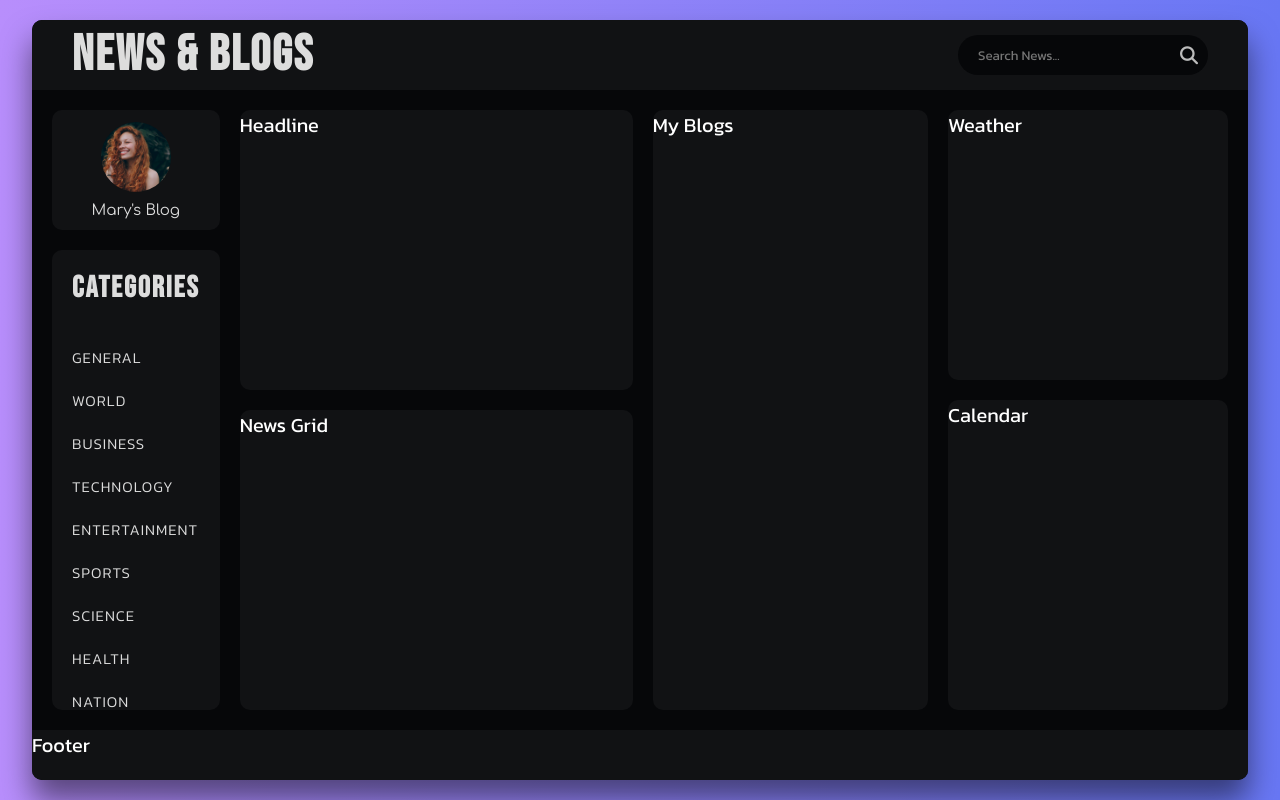
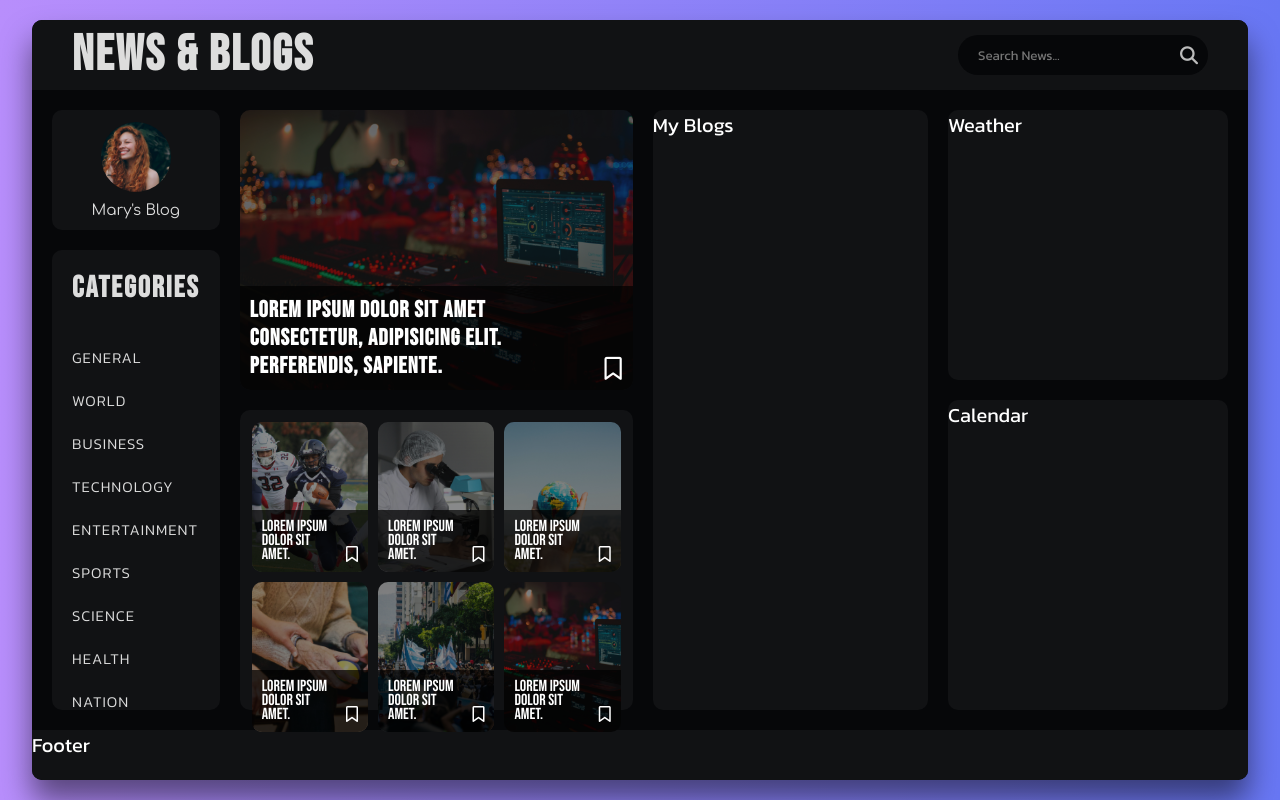
Before and after one commit to Emmanuel-Johnson/react-blog-app, a React (Vite) app in the folder news-blogs-app/: page / in a window 1280 px wide. Built offline with nearby package versions, Linux system fonts and the light colour scheme.

Commit message:
Customizing News Content

```diff
--- a/news-blogs-app/src/Components/News.css
+++ b/news-blogs-app/src/Components/News.css
@@ -154,6 +154,36 @@
   background-color: #111214;
   border-radius: 1rem;
   margin-bottom: 2rem;
+  position: relative;
+}
+
+.headline-title {
+  width: 100%;
+  position: absolute;
+  bottom: 0;
+  left: 0;
+  padding: 1rem 4rem 1rem 1rem;
+  font-family: "Bebas Neue", sans-serif;
+  font-size: clamp(1.5rem, 1.8cqi, 3rem);
+  letter-spacing: .1rem;
+  color: #fff;
+  background-color: rgba(0, 0, 0, .7);
+  border-radius: 0 0 1rem 1rem;
+}
+
+.bookmark {
+  position: absolute;
+  bottom: 1rem;
+  right: 1rem;
+  cursor: pointer;
+}
+
+.headline img {
+  width: 100%;
+  height: 100%;
+  object-fit: cover;
+  border-radius: 1rem;
+  opacity: 0.4;
 }
 
 .news-grid {
@@ -161,6 +191,44 @@
   height: 50%;
   background-color: #111214;
   border-radius: 1rem;
+  display: grid;
+  grid-template-columns: repeat(3, 1fr);
+  grid-template-rows: repeat(2, 1fr);
+  gap: 1rem;
+  padding: 1.2rem;
+  justify-content: center;
+  align-items: center;
+}
+
+.news-grid-item {
+  width: 100%;
+  height: 100%;
+  min-height: 15rem;
+  border-radius: 1rem;
+  position: relative;
+}
+
+.news-grid-item img {
+  width: 100%;
+  height: 100%;
+  display: block;
+  object-fit: cover;
+  border-radius: 1rem;
+  opacity: 0.5;
+}
+
+.news-grid-item h3 {
+  position: absolute;
+  bottom: 0;
+  left: 0;
+  padding: 1rem 3rem 1rem 1rem;
+  font-family: "Bebas Neue", sans-serif;
+  font-size: 1.6rem;
+  font-weight: 300;
+  line-height: 1.4rem;
+  background-color: rgba(0, 0, 0, 0.7);
+  width: 100%;
+  border-radius: 0 0 1rem 1rem;
 }
 
 .my-blogs {
--- a/news-blogs-app/src/Components/News.jsx
+++ b/news-blogs-app/src/Components/News.jsx
@@ -3,6 +3,12 @@
 import Calendar from "./Calendar";
 import "./News.css";
 import userImg from "../assets/images/user.jpg";
+import techImg from "../assets/images/tech.jpg";
+import sportsImg from "../assets/images/sports.jpg";
+import scienceImg from "../assets/images/science.jpg";
+import worldImg from "../assets/images/world.jpg";
+import healthImg from "../assets/images/health.jpg";
+import nationImg from "../assets/images/nation.jpg";
 
 const News = () => {
   return (
@@ -61,8 +67,58 @@
           </nav>
         </div>
         <div className="news-section">
-          <div className="headline">Headline</div>
-          <div className="news-grid">News Grid</div>
+          <div className="headline">
+            <img src={techImg} alt="Headline Image" />
+            <h2 className="headline-title">
+              Lorem ipsum dolor sit amet consectetur, adipisicing elit.
+              Perferendis, sapiente.<i className="fa-regular fa-bookmark bookmark"></i>
+            </h2>
+
+          </div>
+          <div className="news-grid">
+            <div className="news-grid-item">
+              <img src={sportsImg} alt="News Image" />
+              <h3>
+                Lorem ipsum dolor sit amet.{" "}
+                <i className="fa-regular fa-bookmark bookmark"></i>
+              </h3>
+            </div>
+            <div className="news-grid-item">
+              <img src={scienceImg} alt="News Image" />
+              <h3>
+                Lorem ipsum dolor sit amet.{" "}
+                <i className="fa-regular fa-bookmark bookmark"></i>
+              </h3>
+            </div>
+            <div className="news-grid-item">
+              <img src={worldImg} alt="News Image" />
+              <h3>
+                Lorem ipsum dolor sit amet.{" "}
+                <i className="fa-regular fa-bookmark bookmark"></i>
+              </h3>
+            </div>
+            <div className="news-grid-item">
+              <img src={healthImg} alt="News Image" />
+              <h3>
+                Lorem ipsum dolor sit amet.{" "}
+                <i className="fa-regular fa-bookmark bookmark"></i>
+              </h3>
+            </div>
+            <div className="news-grid-item">
+              <img src={nationImg} alt="News Image" />
+              <h3>
+                Lorem ipsum dolor sit amet.{" "}
+                <i className="fa-regular fa-bookmark bookmark"></i>
+              </h3>
+            </div>
+            <div className="news-grid-item">
+              <img src={techImg} alt="News Image" />
+              <h3>
+                Lorem ipsum dolor sit amet.{" "}
+                <i className="fa-regular fa-bookmark bookmark"></i>
+              </h3>
+            </div>
+          </div>
         </div>
         <div className="my-blogs">My Blogs</div>
         <div className="weather-calendar">
```
